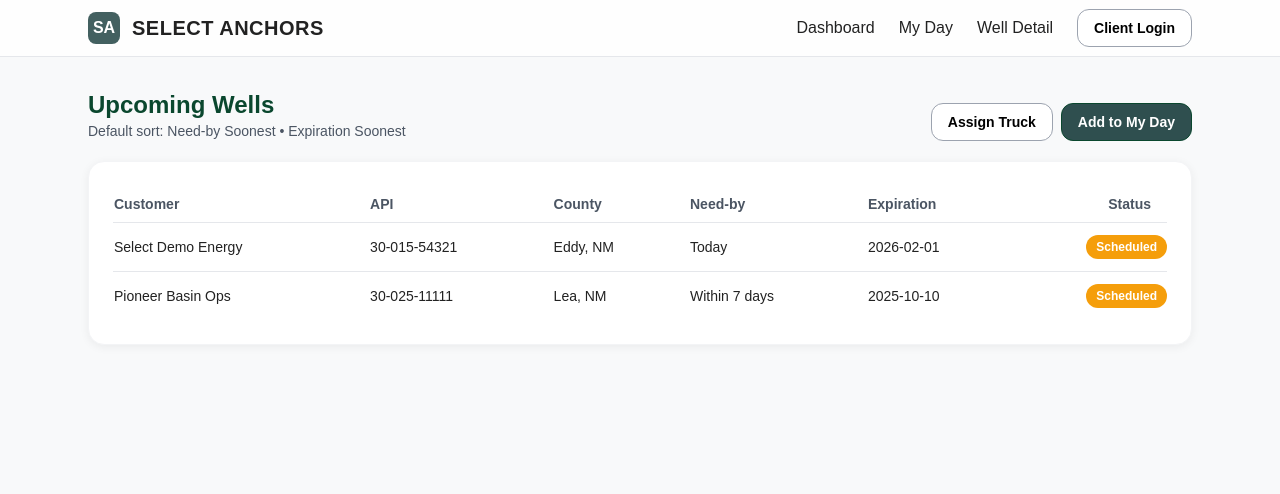
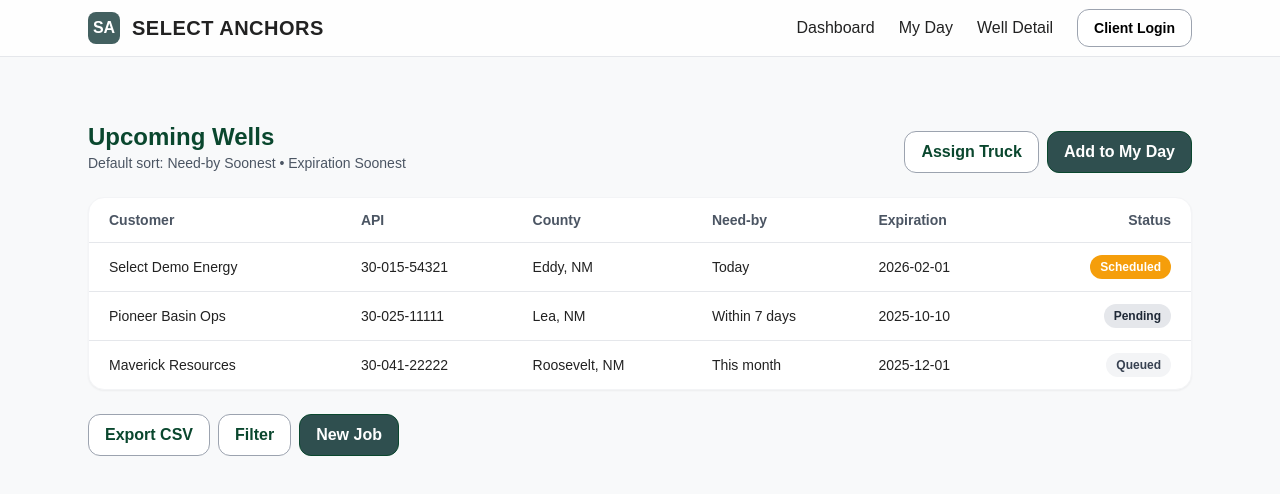
Before and after one commit to select-anchors/select-anchors-portal, a Next.js app: page /dashboard in a window 1280 px wide. Shown: the top 494 px of the page. Built offline with nearby package versions, Linux system fonts and the light colour scheme.

Commit message:
Update page.js

```diff
--- a/app/dashboard/page.js
+++ b/app/dashboard/page.js
@@ -1,50 +1,68 @@
-
 export default function Dashboard() {
   const rows = [
-    { customer: 'Select Demo Energy', api: '30-015-54321', county: 'Eddy, NM', need: 'Today', exp: '2026-02-01' },
-    { customer: 'Pioneer Basin Ops', api: '30-025-11111', county: 'Lea, NM',  need: 'Within 7 days', exp: '2025-10-10' },
+    { customer: 'Select Demo Energy', api: '30-015-54321', county: 'Eddy, NM', need: 'Today',         exp: '2026-02-01', status: 'Scheduled' },
+    { customer: 'Pioneer Basin Ops',  api: '30-025-11111', county: 'Lea, NM',  need: 'Within 7 days', exp: '2025-10-10', status: 'Pending'   },
+    { customer: 'Maverick Resources', api: '30-041-22222', county: 'Roosevelt, NM', need: 'This month', exp: '2025-12-01', status: 'Queued'  },
   ];
+
   return (
-    <div className="container space-y-5">
-      <div className="flex items-end justify-between">
+    <div className="max-w-6xl mx-auto px-6 py-8 space-y-6">
+      {/* Header */}
+      <div className="flex items-end justify-between gap-4">
         <div>
           <h1 className="text-2xl font-bold">Upcoming Wells</h1>
-          <p className="text-sm text-gray-600">Default sort: Need-by Soonest • Expiration Soonest</p>
+          <p className="text-sm text-gray-600">
+            Default sort: <span className="font-medium">Need-by Soonest</span> • <span className="font-medium">Expiration Soonest</span>
+          </p>
         </div>
         <div className="flex gap-2">
-          <button className="btn btn-secondary">Assign Truck</button>
-          <button className="btn btn-primary">Add to My Day</button>
+          <button className="border border-gray-400 rounded-xl px-4 py-2 hover:bg-gray-50">Assign Truck</button>
+          <button className="bg-[#2f4f4f] text-white rounded-xl px-4 py-2 hover:opacity-90">Add to My Day</button>
         </div>
       </div>
-      <div className="card">
-        <div className="card-section overflow-x-auto">
+
+      {/* Table card */}
+      <div className="bg-white rounded-2xl border border-gray-100 shadow-sm overflow-x-auto">
         <table className="w-full text-sm">
           <thead className="text-left text-gray-600">
             <tr className="border-b">
-                <th className="py-2 pr-4">Customer</th>
-                <th className="py-2 pr-4">API</th>
-                <th className="py-2 pr-4">County</th>
-                <th className="py-2 pr-4">Need-by</th>
-                <th className="py-2 pr-4">Expiration</th>
-                <th className="py-2 pr-4 text-right">Status</th>
+              <th className="py-3 pl-5 pr-4">Customer</th>
+              <th className="py-3 pr-4">API</th>
+              <th className="py-3 pr-4">County</th>
+              <th className="py-3 pr-4">Need-by</th>
+              <th className="py-3 pr-4">Expiration</th>
+              <th className="py-3 pr-5 text-right">Status</th>
             </tr>
           </thead>
           <tbody>
             {rows.map((r, i) => (
               <tr key={i} className="border-b last:border-0">
-                  <td className="py-3 pr-4 font-medium">{r.customer}</td>
-                  <td className="py-3 pr-4">{r.api}</td>
+                <td className="py-3 pl-5 pr-4 font-medium">{r.customer}</td>
+                <td className="py-3 pr-4 whitespace-nowrap">{r.api}</td>
                 <td className="py-3 pr-4">{r.county}</td>
                 <td className="py-3 pr-4">{r.need}</td>
                 <td className="py-3 pr-4">{r.exp}</td>
-                  <td className="py-3 pr-0 text-right">
-                    <span className="badge badge-warn">Scheduled</span>
+                <td className="py-3 pr-5 text-right">
+                  <span className={
+                    "inline-flex px-2.5 py-1 rounded-xl text-xs font-semibold " +
+                    (r.status === 'Scheduled' ? "bg-amber-500 text-white" :
+                     r.status === 'Pending'   ? "bg-gray-200 text-gray-800" :
+                                                "bg-gray-100 text-gray-700")
+                  }>
+                    {r.status}
+                  </span>
                 </td>
               </tr>
             ))}
           </tbody>
         </table>
       </div>
+
+      {/* Footer actions */}
+      <div className="flex flex-wrap items-center gap-2">
+        <button className="border border-gray-400 rounded-xl px-4 py-2 hover:bg-gray-50">Export CSV</button>
+        <button className="border border-gray-400 rounded-xl px-4 py-2 hover:bg-gray-50">Filter</button>
+        <button className="bg-[#2f4f4f] text-white rounded-xl px-4 py-2 hover:opacity-90">New Job</button>
       </div>
     </div>
   );
```
Lines whose indentation alone changed are shown as unchanged.
